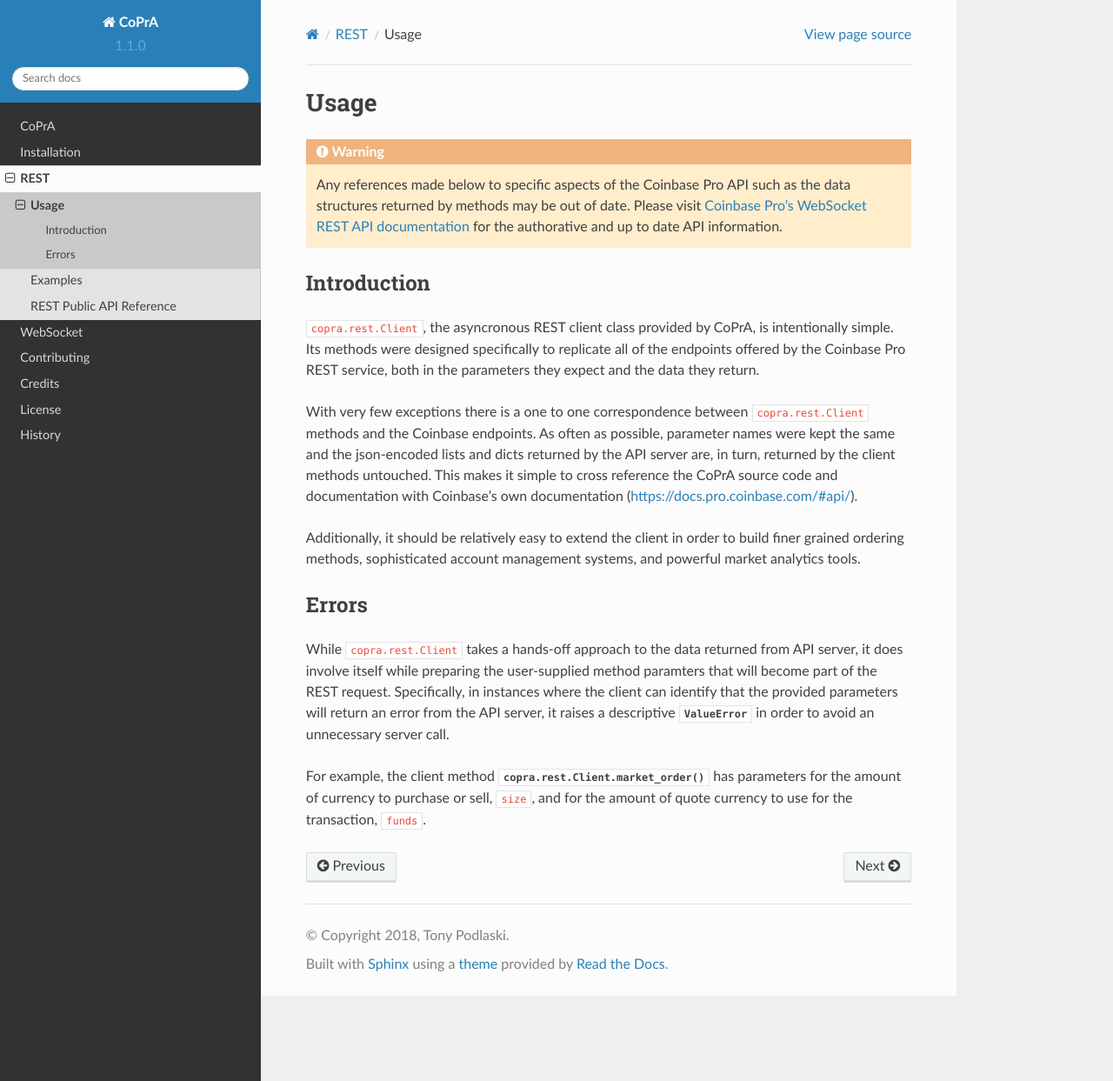
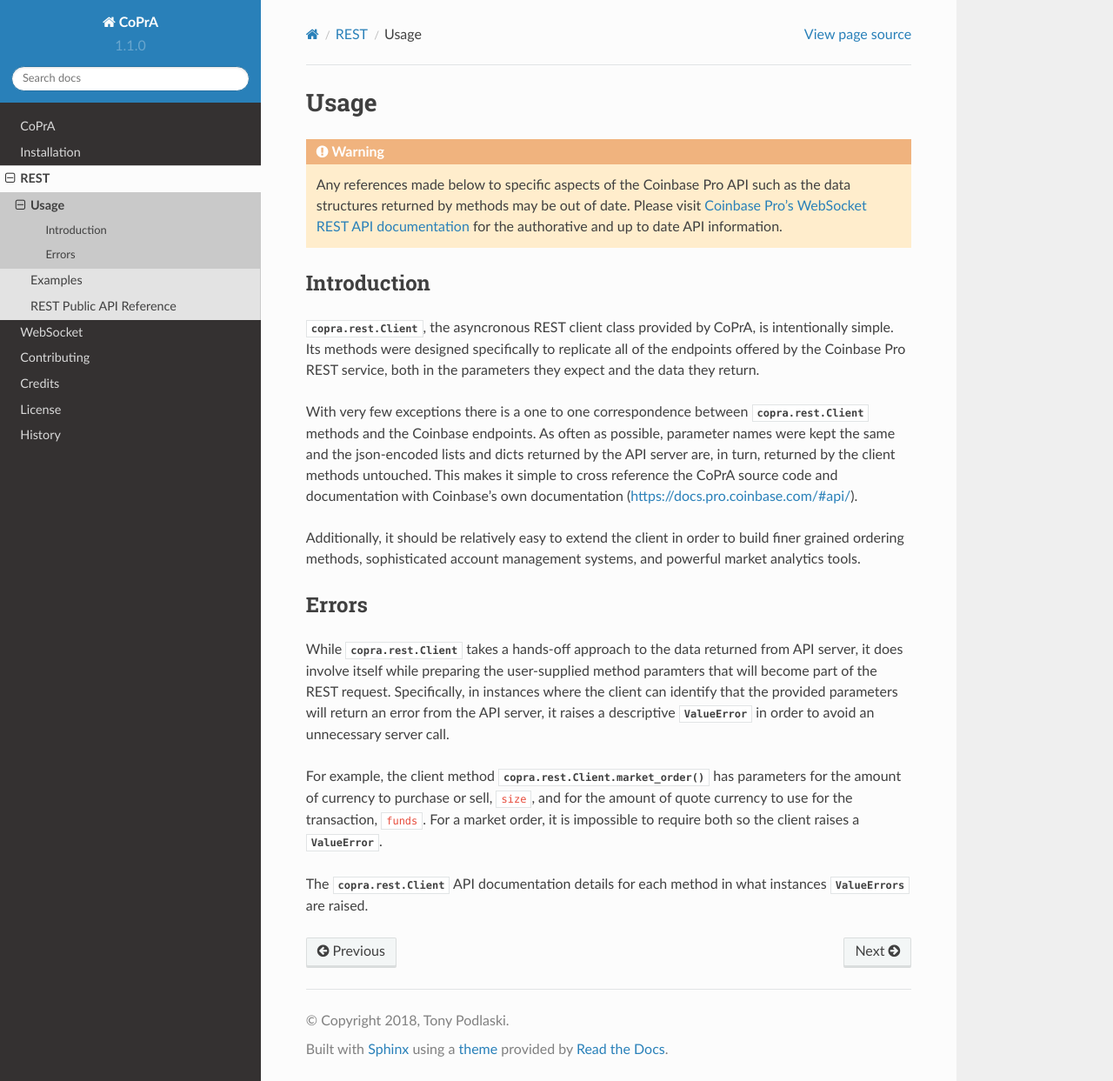
Before and after one commit to tpodlaski/copra, a Sphinx documentation site: the page built from docs/rest/usage.rst, in a window 1280 px wide and 1243 px high. Shown: the whole window at 87% size. Built offline with Sphinx 7.4.7 and the Read the Docs theme 2.0.0, drawn with Linux system fonts in a browser that asks for light colours.

Commit message:
Update usage.rst

```diff
--- a/docs/rest/usage.rst
+++ b/docs/rest/usage.rst
@@ -8,14 +8,16 @@
 
 Introduction
 ------------
-``copra.rest.Client``, the asyncronous REST client class provided by CoPrA, is intentionally simple. Its methods were designed specifically to replicate all of the endpoints offered by the Coinbase Pro REST service, both in the parameters they expect and the data they return.
+:class:`copra.rest.Client`, the asyncronous REST client class provided by CoPrA, is intentionally simple. Its methods were designed specifically to replicate all of the endpoints offered by the Coinbase Pro REST service, both in the parameters they expect and the data they return.
 
-With very few exceptions there is a one to one correspondence between ``copra.rest.Client`` methods and the Coinbase endpoints. As often as possible, parameter names were kept the same and the json-encoded lists and dicts returned by the API server are, in turn, returned by the client methods untouched. This makes it simple to cross reference the CoPrA source code and documentation with Coinbase's own documentation (https://docs.pro.coinbase.com/#api/).
+With very few exceptions there is a one to one correspondence between :class:`copra.rest.Client` methods and the Coinbase endpoints. As often as possible, parameter names were kept the same and the json-encoded lists and dicts returned by the API server are, in turn, returned by the client methods untouched. This makes it simple to cross reference the CoPrA source code and documentation with Coinbase's own documentation (https://docs.pro.coinbase.com/#api/).
 
 Additionally, it should be relatively easy to extend the client in order to build finer grained ordering methods, sophisticated account management systems, and powerful market analytics tools.
 
 Errors
 ------
-While ``copra.rest.Client`` takes a hands-off approach to the data returned from API server, it does involve itself while preparing the user-supplied method paramters that will become part of the REST request. Specifically, in instances where the client can identify that the provided parameters will return an error from the API server, it raises a descriptive :class:`ValueError` in order to avoid an unnecessary server call.
+While :class:`copra.rest.Client` takes a hands-off approach to the data returned from API server, it does involve itself while preparing the user-supplied method paramters that will become part of the REST request. Specifically, in instances where the client can identify that the provided parameters will return an error from the API server, it raises a descriptive :class:`ValueError` in order to avoid an unnecessary server call.
 
-For example, the client method :meth:`copra.rest.Client.market_order` has parameters for the amount of currency to purchase or sell, ``size``, and for the amount of quote currency to use for the transaction, ``funds``.
+For example, the client method :meth:`copra.rest.Client.market_order` has parameters for the amount of currency to purchase or sell, ``size``, and for the amount of quote currency to use for the transaction, ``funds``. For a market order, it is impossible to require both so the client raises a :class:`ValueError`.
+
+The :class:`copra.rest.Client` API documentation details for each method in what instances :class:`ValueErrors` are raised.
```
